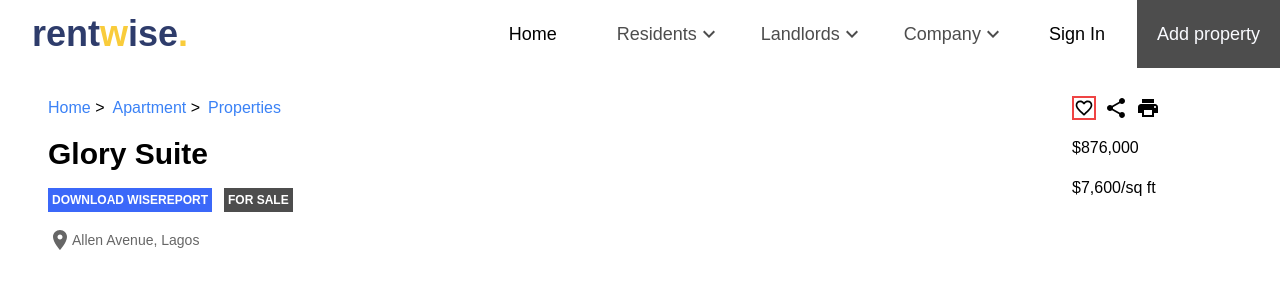
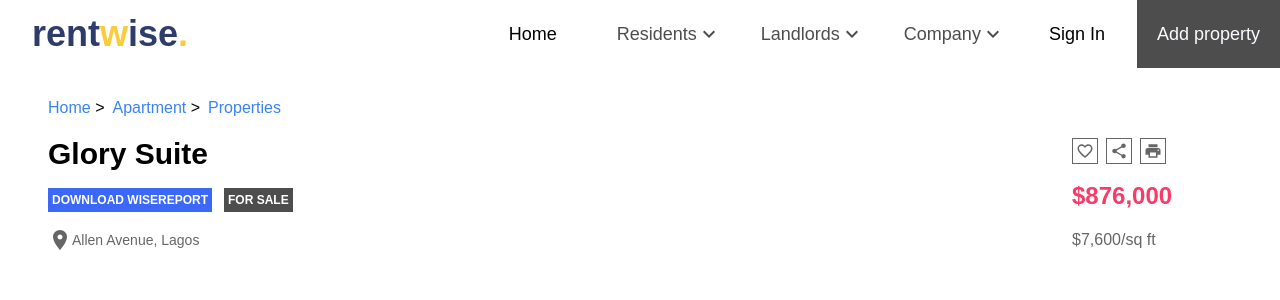
Before and after one commit to Obadea/rentwise, a React (Create React App) app: page /apartment/properties in a window 1280 px wide. Shown: the top 300 px of the page. Built offline with nearby package versions, Linux system fonts and the light colour scheme; a web font is replaced by a local one.

Commit message:
minor update

```diff
--- a/src/pages/propertyPage/PropertyPage.jsx
+++ b/src/pages/propertyPage/PropertyPage.jsx
@@ -29,14 +29,32 @@ function PropertyPage() {
           </div>
         </div>
 
-        <div className="w-44 ml-4 flex flex-col gap-4 ">
-          <div className="flex gap-2">
-            <FavoriteBorderIcon className="border-2 border-red-500 p-0" />
-            <ShareIcon />
-            <PrintIcon />
+        <div className="w-44 ml-4 flex flex-col gap-4 justify-end ">
+          <div className="flex gap-2 text-customStreetcolor ">
+            <FavoriteBorderIcon
+              style={{
+                fontSize: 26,
+                border: "1px solid #666666",
+                padding: "3px",
+              }}
+            />
+            <ShareIcon
+              style={{
+                fontSize: 26,
+                border: "1px solid #666666",
+                padding: "3px",
+              }}
+            />
+            <PrintIcon
+              style={{
+                fontSize: 26,
+                border: "1px solid #666666",
+                padding: "3px",
+              }}
+            />
           </div>
-          <p>$876,000</p>
-          <p>$7,600/sq ft</p>
+          <p className="font-bold text-2xl text-customaccent ">$876,000</p>
+          <p className="font-normal text-base text-[#666666]">$7,600/sq ft</p>
         </div>
       </div>
     </div>
```
Also changed, not shown: src/pages/propertyPage/components/ImageSlider.jsx (renamed from src/pages/propertyPage/ImageSlider.jsx).
